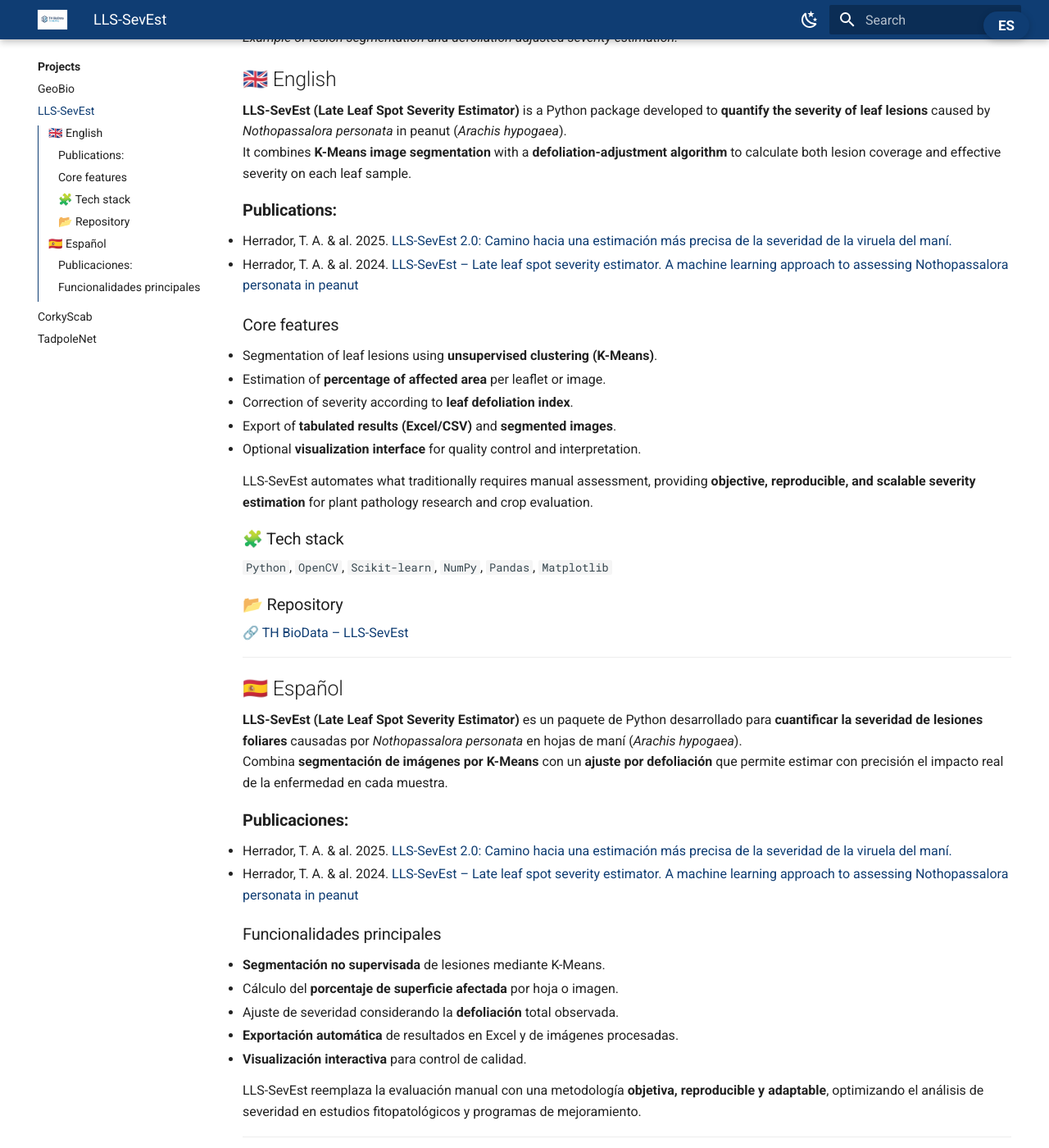
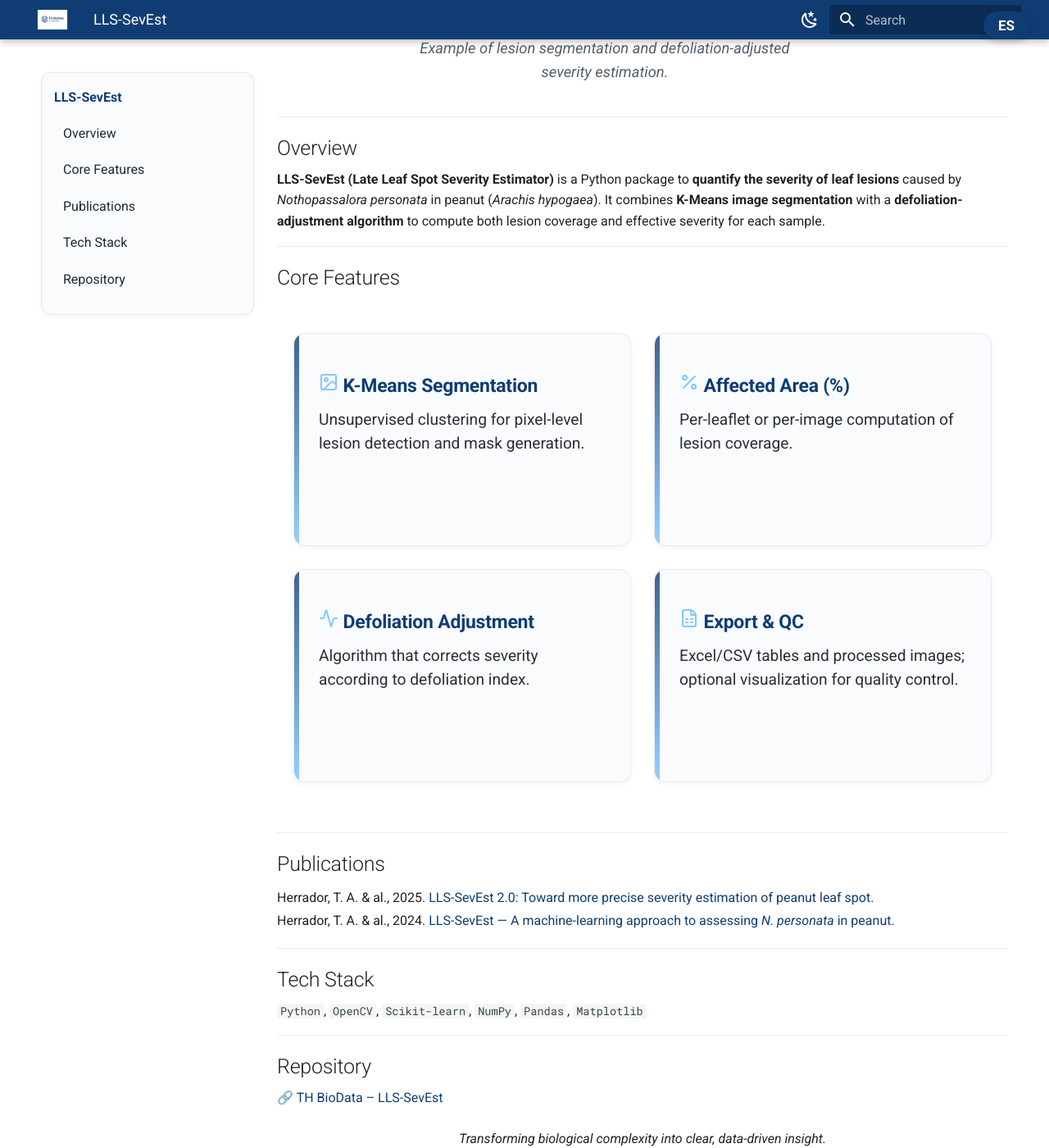
Before and after one commit to TH-BioData/th-biodata.github.io, an MkDocs documentation site: the page built from docs/projects/lls-sevest.md, in a window 1280 px wide and 1400 px high, scrolled down 981 px. Shown: the whole window at 82% size. Built offline with MkDocs 1.6.1 and Material for MkDocs 9.7.7, drawn with Linux system fonts in a browser that asks for light colours; some of the changed text lies outside the part shown.

Commit message:
Update lls-sevest.md

```diff
--- a/docs/projects/lls-sevest.md
+++ b/docs/projects/lls-sevest.md
@@ -1,57 +1,149 @@
-# 🍃 LLS-SevEst
-
-
-![LLS-SevEst example](../assets/lls-sevest_figure.png){ width="800" }
-
-*Example of lesion segmentation and defoliation-adjusted severity estimation.*
-
-## 🇬🇧 English
-**LLS-SevEst (Late Leaf Spot Severity Estimator)** is a Python package developed to **quantify the severity of leaf lesions** caused by *Nothopassalora personata* in peanut (*Arachis hypogaea*).
-It combines **K-Means image segmentation** with a **defoliation-adjustment algorithm** to calculate both lesion coverage and effective severity on each leaf sample.
-
-### **Publications:**
-
-- Herrador, T. A. & al. 2025. [LLS-SevEst 2.0: Camino hacia una estimación más precisa de la severidad de la viruela del maní.](https://ciacabrera.com.ar/revista40/?fbclid=PAZXh0bgNhZW0CMTEAAaeFsd9JidXcBtdBx9KLZbz8Dt_7WLDQuZrMWu5EbOHVb7fdcGIOgqg-1OK3pg_aem_zTjLnvjpmCPYUP4E_Oibgg#page/46)
-- Herrador, T. A. & al. 2024. [LLS-SevEst – Late leaf spot severity estimator. A machine learning approach to assessing Nothopassalora personata in peanut](https://ria.inta.gob.ar/lls-sevest-late-leaf-spot-severity-estimator-a-machine-learning-approach-to-assessing-nothopassalora-personata-in-peanut)
-
-### Core features
-- Segmentation of leaf lesions using **unsupervised clustering (K-Means)**.
-- Estimation of **percentage of affected area** per leaflet or image.
-- Correction of severity according to **leaf defoliation index**.
-- Export of **tabulated results (Excel/CSV)** and **segmented images**.
-- Optional **visualization interface** for quality control and interpretation.
-
-LLS-SevEst automates what traditionally requires manual assessment, providing **objective, reproducible, and scalable severity estimation** for plant pathology research and crop evaluation.
-
-### 🧩 Tech stack
-`Python`, `OpenCV`, `Scikit-learn`, `NumPy`, `Pandas`, `Matplotlib`
-
-### 📂 Repository
-🔗 [TH BioData – LLS-SevEst](https://github.com/TH-BioData/lls_sev_est)
-
-
+---
+title: LLS-SevEst
+hide:
+  - toc
 ---
 
-## 🇪🇸 Español
-**LLS-SevEst (Late Leaf Spot Severity Estimator)** es un paquete de Python desarrollado para **cuantificar la severidad de lesiones foliares** causadas por *Nothopassalora personata* en hojas de maní (*Arachis hypogaea*).
-Combina **segmentación de imágenes por K-Means** con un **ajuste por defoliación** que permite estimar con precisión el impacto real de la enfermedad en cada muestra.
+<!-- ====================== LAYOUT: ÍNDICE + CONTENIDO ====================== -->
+<section class="th-section th-about-layout th-servicepage">
 
-### **Publicaciones:**
+  <!-- ========== ÍNDICE LATERAL (bilingüe) ========== -->
+  <nav class="th-sideindex" aria-label="LLS-SevEst index">
+    <div class="th-sideindex__label lang lang-en">LLS-SevEst</div>
+    <div class="th-sideindex__label lang lang-es">LLS-SevEst</div>
 
-- Herrador, T. A. & al. 2025. [LLS-SevEst 2.0: Camino hacia una estimación más precisa de la severidad de la viruela del maní.](https://ciacabrera.com.ar/revista40/?fbclid=PAZXh0bgNhZW0CMTEAAaeFsd9JidXcBtdBx9KLZbz8Dt_7WLDQuZrMWu5EbOHVb7fdcGIOgqg-1OK3pg_aem_zTjLnvjpmCPYUP4E_Oibgg#page/46)
-- Herrador, T. A. & al. 2024. [LLS-SevEst – Late leaf spot severity estimator. A machine learning approach to assessing Nothopassalora personata in peanut](https://ria.inta.gob.ar/lls-sevest-late-leaf-spot-severity-estimator-a-machine-learning-approach-to-assessing-nothopassalora-personata-in-peanut)
+    <ul>
+      <li><a href="#overview">
+        <span class="lang lang-en">Overview</span>
+        <span class="lang lang-es">Descripción General</span>
+      </a></li>
+      <li><a href="#features">
+        <span class="lang lang-en">Core Features</span>
+        <span class="lang lang-es">Funcionalidades</span>
+      </a></li>
+      <li><a href="#pubs">
+        <span class="lang lang-en">Publications</span>
+        <span class="lang lang-es">Publicaciones</span>
+      </a></li>
+      <li><a href="#tech">
+        <span class="lang lang-en">Tech Stack</span>
+        <span class="lang lang-es">Tecnologías</span>
+      </a></li>
+      <li><a href="#repo">
+        <span class="lang lang-en">Repository</span>
+        <span class="lang lang-es">Repositorio</span>
+      </a></li>
+    </ul>
+  </nav>
 
-### Funcionalidades principales
-- **Segmentación no supervisada** de lesiones mediante K-Means.
-- Cálculo del **porcentaje de superficie afectada** por hoja o imagen.
-- Ajuste de severidad considerando la **defoliación** total observada.
-- **Exportación automática** de resultados en Excel y de imágenes procesadas.
-- **Visualización interactiva** para control de calidad.
+  <!-- ========== CONTENIDO PRINCIPAL ========== -->
+  <div class="th-about-content">
 
-LLS-SevEst reemplaza la evaluación manual con una metodología **objetiva, reproducible y adaptable**, optimizando el análisis de severidad en estudios fitopatológicos y programas de mejoramiento.
+    <!-- Título -->
+    <h1 class="th-page-title">LLS-SevEst</h1>
 
----
+    <!-- Imagen + caption -->
+    <figure style="margin:0 0 1rem;">
+      <img src="../../assets/lls-sevest_figure.png" alt="LLS-SevEst example" width="800" style="border-radius:12px;box-shadow:0 2px 12px rgba(0,0,0,.08);max-width:100%;">
+      <figcaption class="lang lang-en" style="font-size:.92rem;color:#54606c;margin-top:.4rem;">Example of lesion segmentation and defoliation-adjusted severity estimation.</figcaption>
+      <figcaption class="lang lang-es" style="font-size:.92rem;color:#54606c;margin-top:.4rem;">Ejemplo de segmentación de lesiones y estimación de severidad ajustada por defoliación.</figcaption>
+    </figure>
 
-> “Transforming biological complexity into clear, data-driven insight.”
+    <hr/>
 
----
+    <!-- Overview -->
+    <h2 id="overview" class="lang lang-en">Overview</h2>
+    <h2 id="overview" class="lang lang-es">Descripción General</h2>
+
+    <p class="th-paragraph lang lang-en">
+      <strong>LLS-SevEst (Late Leaf Spot Severity Estimator)</strong> is a Python package to <strong>quantify the severity of leaf lesions</strong> caused by
+      <em>Nothopassalora personata</em> in peanut (<em>Arachis hypogaea</em>). It combines <strong>K-Means image segmentation</strong> with a
+      <strong>defoliation-adjustment algorithm</strong> to compute both lesion coverage and effective severity for each sample.
+    </p>
+    <p class="th-paragraph lang lang-es">
+      <strong>LLS-SevEst (Late Leaf Spot Severity Estimator)</strong> es un paquete de Python para <strong>cuantificar la severidad de lesiones foliares</strong>
+      causadas por <em>Nothopassalora personata</em> en maní (<em>Arachis hypogaea</em>). Combina <strong>segmentación por K-Means</strong> con un
+      <strong>ajuste por defoliación</strong> para estimar la cobertura de lesiones y la severidad efectiva de cada muestra.
+    </p>
+
+    <hr/>
+
+    <!-- Core features (tarjetas 2x2) -->
+    <h2 id="features" class="lang lang-en">Core Features</h2>
+    <h2 id="features" class="lang lang-es">Funcionalidades</h2>
+
+    <div class="th-cards th-cards--services">
+      <div class="th-card">
+        <h3 class="lang lang-en"><span class="th-icon" data-lucide="image"></span> K-Means Segmentation</h3>
+        <h3 class="lang lang-es"><span class="th-icon" data-lucide="image"></span> Segmentación K-Means</h3>
+        <p class="lang lang-en">Unsupervised clustering for pixel-level lesion detection and mask generation.</p>
+        <p class="lang lang-es">Clustering no supervisado para detectar lesiones a nivel de píxel y generar máscaras.</p>
+      </div>
+
+      <div class="th-card">
+        <h3 class="lang lang-en"><span class="th-icon" data-lucide="percent"></span> Affected Area (%)</h3>
+        <h3 class="lang lang-es"><span class="th-icon" data-lucide="percent"></span> Superficie Afectada (%)</h3>
+        <p class="lang lang-en">Per-leaflet or per-image computation of lesion coverage.</p>
+        <p class="lang lang-es">Cálculo por foliolo o por imagen del porcentaje de superficie lesionada.</p>
+      </div>
+
+      <div class="th-card">
+        <h3 class="lang lang-en"><span class="th-icon" data-lucide="activity"></span> Defoliation Adjustment</h3>
+        <h3 class="lang lang-es"><span class="th-icon" data-lucide="activity"></span> Ajuste por Defoliación</h3>
+        <p class="lang lang-en">Algorithm that corrects severity according to defoliation index.</p>
+        <p class="lang lang-es">Algoritmo que corrige la severidad en función del índice de defoliación.</p>
+      </div>
+
+      <div class="th-card">
+        <h3 class="lang lang-en"><span class="th-icon" data-lucide="file-spreadsheet"></span> Export & QC</h3>
+        <h3 class="lang lang-es"><span class="th-icon" data-lucide="file-spreadsheet"></span> Exportación & QC</h3>
+        <p class="lang lang-en">Excel/CSV tables and processed images; optional visualization for quality control.</p>
+        <p class="lang lang-es">Tablas Excel/CSV e imágenes procesadas; interfaz opcional de visualización para control de calidad.</p>
+      </div>
+    </div>
+
+    <hr/>
+
+    <!-- Publications -->
+    <h2 id="pubs" class="lang lang-en">Publications</h2>
+    <h2 id="pubs" class="lang lang-es">Publicaciones</h2>
+
+    <ul>
+      <li class="lang lang-en">
+        Herrador, T. A. &amp; al., 2025. <a href="https://ciacabrera.com.ar/revista40/?fbclid=PAZXh0bgNhZW0CMTEAAaeFsd9JidXcBtdBx9KLZbz8Dt_7WLDQuZrMWu5EbOHVb7fdcGIOgqg-1OK3pg_aem_zTjLnvjpmCPYUP4E_Oibgg#page/46" target="_blank">LLS-SevEst 2.0: Toward more precise severity estimation of peanut leaf spot.</a>
+      </li>
+      <li class="lang lang-en">
+        Herrador, T. A. &amp; al., 2024. <a href="https://ria.inta.gob.ar/lls-sevest-late-leaf-spot-severity-estimator-a-machine-learning-approach-to-assessing-nothopassalora-personata-in-peanut" target="_blank">LLS-SevEst — A machine-learning approach to assessing <em>N. personata</em> in peanut.</a>
+      </li>
+
+      <li class="lang lang-es">
+        Herrador, T. A. &amp; col., 2025. <a href="https://ciacabrera.com.ar/revista40/?fbclid=PAZXh0bgNhZW0CMTEAAaeFsd9JidXcBtdBx9KLZbz8Dt_7WLDQuZrMWu5EbOHVb7fdcGIOgqg-1OK3pg_aem_zTjLnvjpmCPYUP4E_Oibgg#page/46" target="_blank">LLS-SevEst 2.0: Camino hacia una estimación más precisa de la severidad de la viruela del maní.</a>
+      </li>
+      <li class="lang lang-es">
+        Herrador, T. A. &amp; col., 2024. <a href="https://ria.inta.gob.ar/lls-sevest-late-leaf-spot-severity-estimator-a-machine-learning-approach-to-assessing-nothopassalora-personata-in-peanut" target="_blank">LLS-SevEst — Enfoque de ML para evaluar <em>N. personata</em> en maní.</a>
+      </li>
+    </ul>
+
+    <hr/>
+
+    <!-- Tech -->
+    <h2 id="tech" class="lang lang-en">Tech Stack</h2>
+    <h2 id="tech" class="lang lang-es">Tecnologías</h2>
+    <p class="th-paragraph"><code>Python</code>, <code>OpenCV</code>, <code>Scikit-learn</code>, <code>NumPy</code>, <code>Pandas</code>, <code>Matplotlib</code></p>
+
+    <hr/>
+
+    <!-- Repo -->
+    <h2 id="repo" class="lang lang-en">Repository</h2>
+    <h2 id="repo" class="lang lang-es">Repositorio</h2>
+    <p class="th-paragraph">
+      🔗 <a href="https://github.com/TH-BioData/lls_sev_est" target="_blank">TH BioData – LLS-SevEst</a>
+    </p>
+
+    <div align="center" style="margin-top:1.2rem;">
+      <em class="lang lang-en">Transforming biological complexity into clear, data-driven insight.</em>
+      <em class="lang lang-es">Transformando la complejidad biológica en conocimiento claro y basado en datos.</em>
+    </div>
+
+  </div>
+</section>
```
